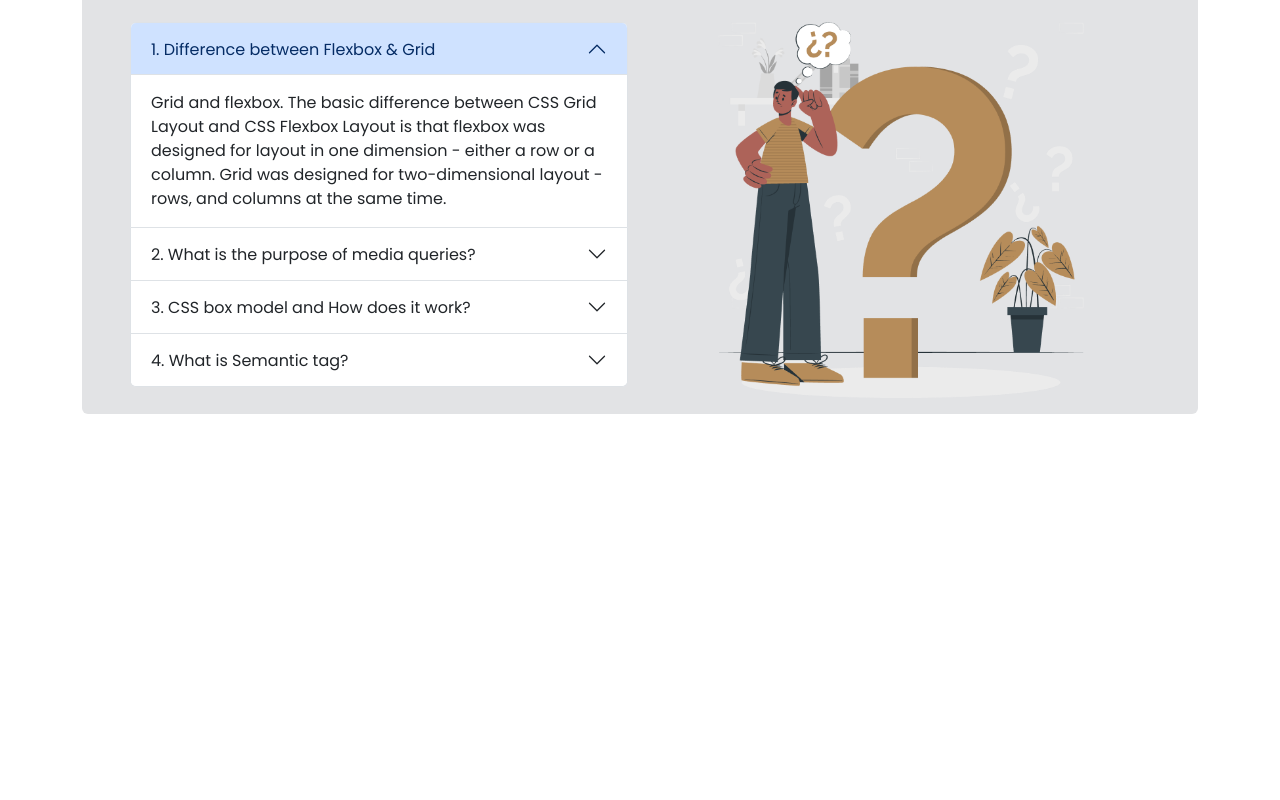
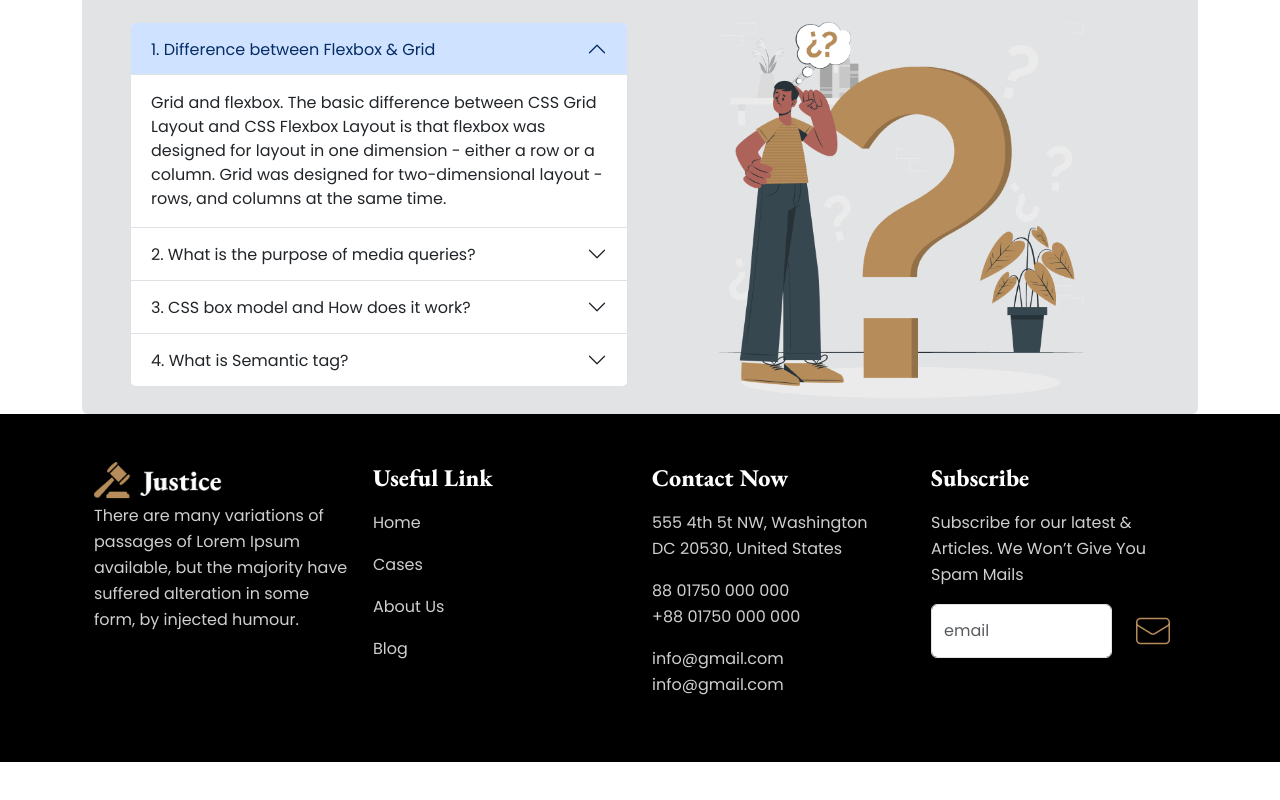
Before and after one commit to najmussayadade/Assignment-3, a plain HTML site: page index.html in a window 1280 px wide. Shown: the part 2621-3421 px from the top of the page. Before the commit the page ends 3035 px from the top, so only its background shows below. Drawn offline with nearby package versions, Linux system fonts and the light colour scheme.

Commit message:
footer section  added

```diff
--- a/index.html
+++ b/index.html
@@ -271,7 +271,42 @@
     </main>
 
     <!-- -- Footer -- -->
+    <footer class="mb-5 p-5 " style="background-color: black;">
+        <footer class="footer-content container-lg">
 
+            <div class="container text-start ">
+                <div class="row row-cols-1 row-cols-sm-2 row-cols-md-2 row-cols-lg-4 ">
+                    <div class="col ">
+                        <img src="./images/logo.png " alt=" " class="w-50 mb-1">
+                        <p class="footer-p ">There are many variations of passages of Lorem Ipsum available, but the majority have suffered alteration in some form, by injected humour.</p>
+                    </div>
+                    <div class="col ">
+                        <h5 class="footer-h5 mb-3">Useful Link</h5>
+                        <p class="footer-p ">Home</p>
+                        <p class="footer-p ">Cases</p>
+                        <p class="footer-p ">About Us</p>
+                        <p class="footer-p ">Blog</p>
+
+                    </div>
+                    <div class="col ">
+                        <h5 class="footer-h5 mb-3">Contact Now</h5>
+                        <p class="footer-p ">555 4th 5t NW, Washington <br> DC 20530, United States</p>
+                        <p class="footer-p ">88 01750 000 000 <br> +88 01750 000 000</p>
+                        <p class="footer-p ">info@gmail.com <br> info@gmail.com</p>
+                    </div>
+                    <div class="col ">
+                        <h5 class=" footer-h5 mb-3">Subscribe</h5>
+                        <p class="footer-p ">Subscribe for our latest & Articles. We Won’t Give You Spam Mails</p>
+                        <form class="d-flex" role="email">
+                            <input class="form-control me-2" type="search" placeholder="email" aria-label="email">
+                            <button class="btn" type="submit"><img src="./images/email.png" alt=""></button>
+                        </form>
+
+                    </div>
+                </div>
+
+        </footer>
+    </footer>
 
     <!-- -- JS -- -->
     <script src="https://cdn.jsdelivr.net/npm/bootstrap@5.3.0-alpha1/dist/js/bootstrap.bundle.min.js " integrity="sha384-w76AqPfDkMBDXo30jS1Sgez6pr3x5MlQ1ZAGC+nuZB+EYdgRZgiwxhTBTkF7CXvN " crossorigin="anonymous "></script>
```
